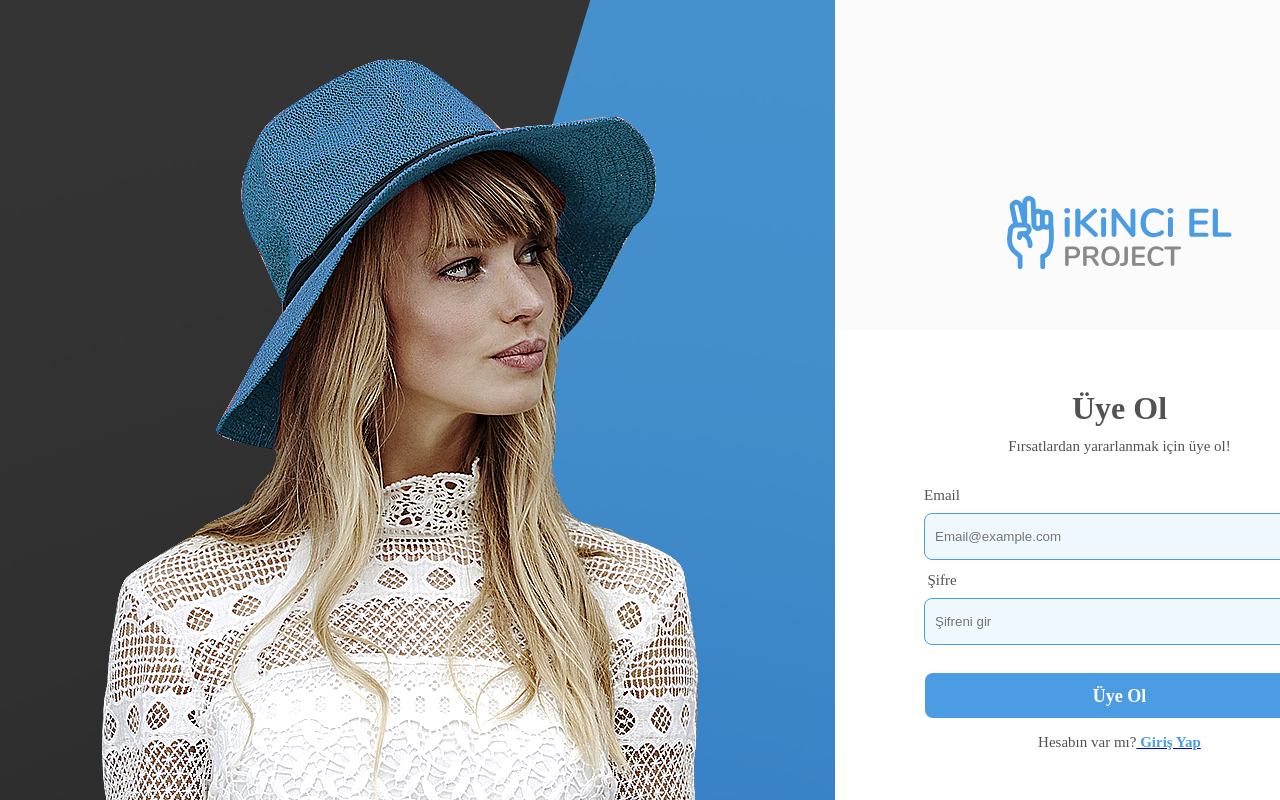
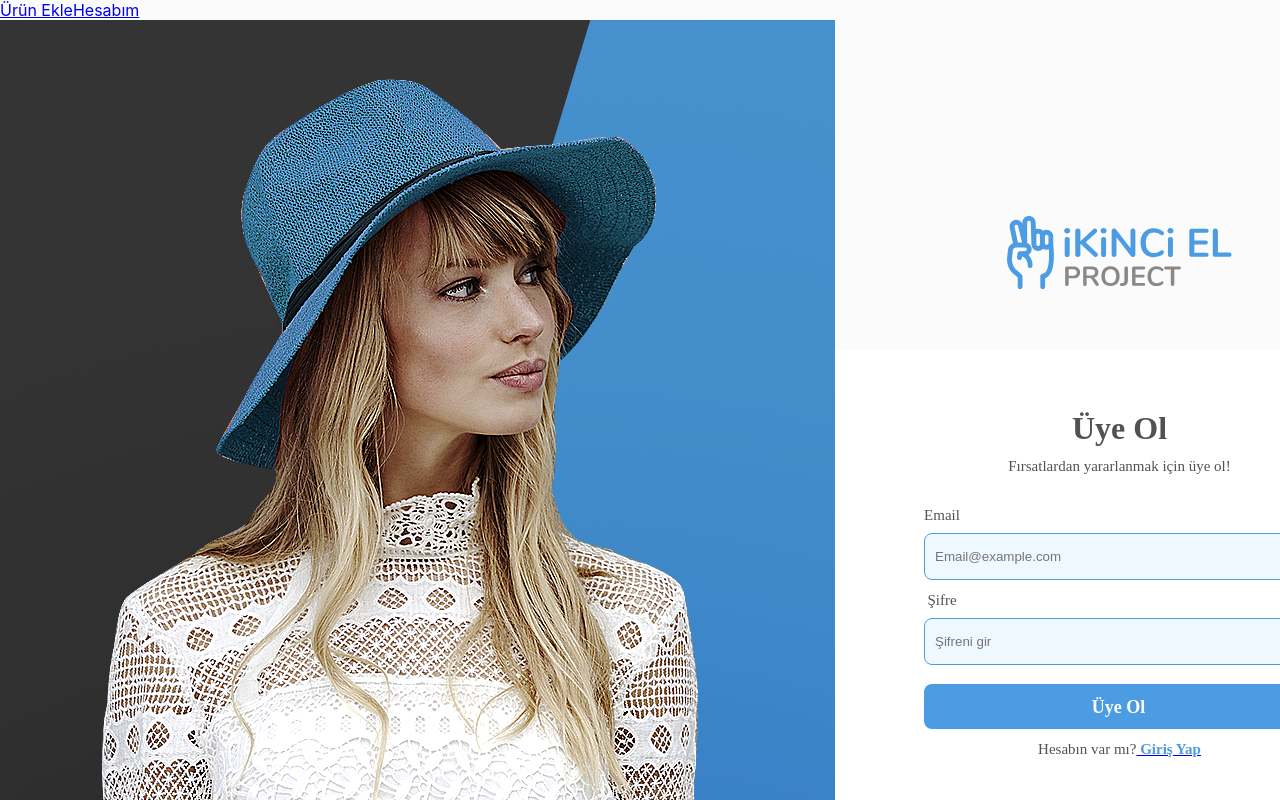
Before and after one commit to emreozturk7/secondhand-project, a React (Create React App) app: page /register in a window 1280 px wide. Shown: the top 800 px of the page. Built offline with nearby package versions, Linux system fonts and the light colour scheme.

Commit message:
Layout eklendi sayfalar oluşturuldu.

```diff
--- a/src/App.js
+++ b/src/App.js
@@ -1,13 +1,17 @@
 import React from 'react';
 import './App.css';
+import Layout from './components/Layout';
 import { AuthProvider } from './contexts/AuthContext';
 import Router from './router/Routers';
 
 function App() {
+
   return (
     <>
       <AuthProvider>
-        <Router />
+        <Layout>
+          <Router />
+        </Layout>
       </AuthProvider>
     </>
   );
--- /dev/null
+++ b/src/components/Layout.js
@@ -0,0 +1,27 @@
+/* eslint-disable indent */
+import React from 'react';
+import { Link } from 'react-router-dom';
+import { useAuth } from '../contexts/AuthContext';
+
+function Layout({ children }) {
+    const { isLogged } = useAuth();
+    return (
+        <>
+            <div className="layout">
+                {
+                    isLogged == false
+                        ?
+                        <Link to={'/login'}>Giriş Yap</Link>
+                        :
+                        <>
+                            <Link to={'/addproduct'}><span>Ürün Ekle</span></Link>
+                            <Link to={'/myaccount'}><span>Hesabım</span></Link>
+                        </>
+                }
+            </div>
+            {children}
+        </>
+    );
+}
+
+export default Layout;
--- a/src/contexts/AuthContext.js
+++ b/src/contexts/AuthContext.js
@@ -1,4 +1,4 @@
-import React, { useContext, useState, createContext } from 'react';
+import React, { useContext, useState, createContext} from 'react';
 import { login, register } from '../services/authService';
 
 const AuthContext = createContext();
@@ -8,7 +8,6 @@ const AuthProvider = ({ children }) => {
   const [email, setEmail] = useState('');
   const [password, setPassword] = useState('');
   const [isLogged, setIsLogged] = useState(true);
-
 
   const submitLogin = e => {
     e.preventDefault();
--- /dev/null
+++ b/src/pages/addproduct/AddProduct.js
@@ -0,0 +1,9 @@
+import React from 'react';
+
+function AddProduct() {
+  return (
+    <div>AddProduct</div>
+  );
+}
+
+export default AddProduct;
--- a/src/pages/home/Home.js
+++ b/src/pages/home/Home.js
@@ -2,7 +2,7 @@ import React from 'react';
 
 function Home() {
   return (
-    <div>Selam</div>
+    <div>Home</div>
   );
 }
 
--- /dev/null
+++ b/src/pages/myaccount/MyAccount.js
@@ -0,0 +1,9 @@
+import React from 'react';
+
+function MyAccount() {
+  return (
+    <div>MyAccount</div>
+  );
+}
+
+export default MyAccount;
--- a/src/pages/register/Register.js
+++ b/src/pages/register/Register.js
@@ -3,10 +3,13 @@ import '../style/login-register.css';
 import LoginRegisterImage from '../../constants/images/login-register.png';
 import SecondHandLogo from '../../constants/icons/secondHandLogo';
 import { Link } from 'react-router-dom';
-
-
+import { Formik } from 'formik';
+import { RegisterScheme } from '../../constants/schema/yupSchema';
+import { useAuth } from '../../contexts/AuthContext';
 
 function Register() {
+  const { changeEmail, changePassword, submitRegister } = useAuth();
+
   return (
     <div className='login-container'>
       <img src={LoginRegisterImage} className='login-register-image' />
@@ -19,22 +22,37 @@ function Register() {
         <div className='login-area-container'>
           <p className='sign-in-title'>Üye Ol</p>
           <p className='sign-in-subtitle'>Fırsatlardan yararlanmak için üye ol!</p>
-          <form className='sign-in-form'>
+
+          <Formik initialValues={{
+            email: '',
+            password: '',
+          }}
+          validationSchema={RegisterScheme}
+          >
+            {
+              ({ handleSubmit }) =>
+                <form className='sign-in-form' onSubmit={submitRegister}>
+
+                  <div onSubmit={handleSubmit}>
                     <div className='sign-in-email-container'>
                       <div className='input-name'>Email</div>
-              <input type="email" placeholder='Email@example.com' className='input-box' />
+                      <input type="email" placeholder='Email@example.com' required id='email' className='input-box' onChange={e => changeEmail(e.target.value)} />
                     </div>
                     <div className='sign-in-password-container'>
                       <div className='input-name'>Şifre</div>
-              <input type="password" placeholder='Şifreni gir' className='input-box' />
+                      <input type="password" placeholder='Şifreni gir' required id='password' className='input-box' onChange={e => changePassword(e.target.value)} />
                     </div>
-          </form>
+                  </div>
                   <button className='login-button'>Üye Ol</button>
                   <p className='dont-have-account'>Hesabın var mı?
                     <Link to="/login">
-              <span className='register-router-button' onClick={() => { }}> Giriş Yap</span>
+                      <span className='register-router-button'> Giriş Yap</span>
                     </Link>
                   </p>
+                </form>
+            }
+          </Formik>
+
         </div>
 
       </div>
--- a/src/router/Routers.js
+++ b/src/router/Routers.js
@@ -2,14 +2,18 @@ import React from 'react';
 import { Routes, Route } from 'react-router-dom';
 import Login from '../pages/login/Login';
 import Register from '../pages/register/Register';
-//import Home from '../pages/home/Home';
+import Home from '../pages/home/Home';
+import MyAccount from '../pages/myaccount/MyAccount';
+import AddProduct from '../pages/addproduct/AddProduct';
 
 function Router() {
   return (
     <Routes>
-      <Route path="/" element={<Login />} />
+      <Route path="/" element={<Home />} />
       <Route path="register" element={<Register />} />
       <Route path="login" element={<Login />} />
+      <Route path="myaccount" element={<MyAccount />} />
+      <Route path="addproduct" element={<AddProduct />} />
     </Routes>
   );
 }
```
Also changed, not shown: src/services/service.js (deleted, +0 -18 lines), src/pages/style/home.css (added). Lines whose indentation alone changed are shown as unchanged.
